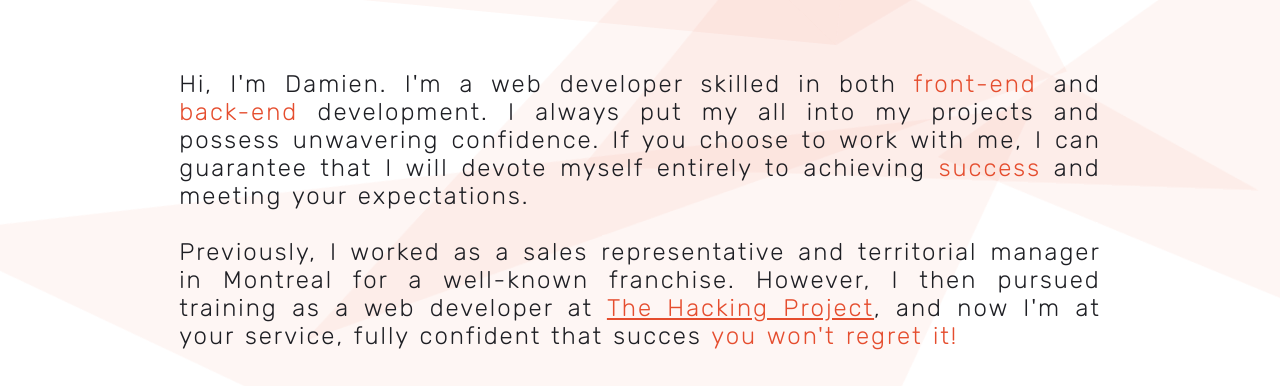
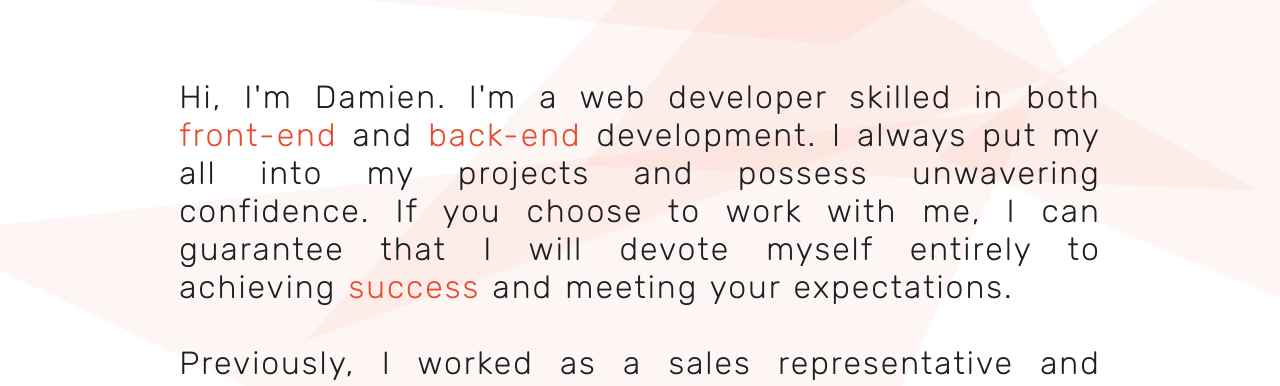
Before and after one commit to Damien-Generet/portfolio_damien_generet, a React (Vite) app: page / in a window 1280 px wide. Shown: the part 2767-3153 px from the top of the page. Built offline with nearby package versions, Linux system fonts and the light colour scheme; no server answers.

Commit message:
text respônsiv

```diff
--- a/src/pages/Presentation.jsx
+++ b/src/pages/Presentation.jsx
@@ -48,7 +48,7 @@
           </h1>
           <br />
           <p
-            className="presentation_fr">
+            className="presentation">
             Hi, I'm Damien. I'm a web developer skilled in both{" "}
             <span className="span-green">front-end</span> and{" "}
             <span className="span-green">back-end</span> development. I always
--- a/src/style/App.scss
+++ b/src/style/App.scss
@@ -448,7 +448,7 @@
     }
 
     & p {
-      font-size: 1.5em;
+      font-size: 2em;
       text-align: justify;
     }
 
@@ -520,6 +520,7 @@
   & .Project {
     max-width: 60%;
     display: flex;
+    align-items: center;
     flex-direction: column;
     align-items: left;
     gap: 3em;
@@ -840,4 +841,12 @@
   h2{
     font-size: 2em !important;
   }
+
+  .text-presentation{
+    width: 90% !important;
+  }
+
+  .titleContainer, .Project{
+    max-width: 90vw !important;
+  }
 }
```
